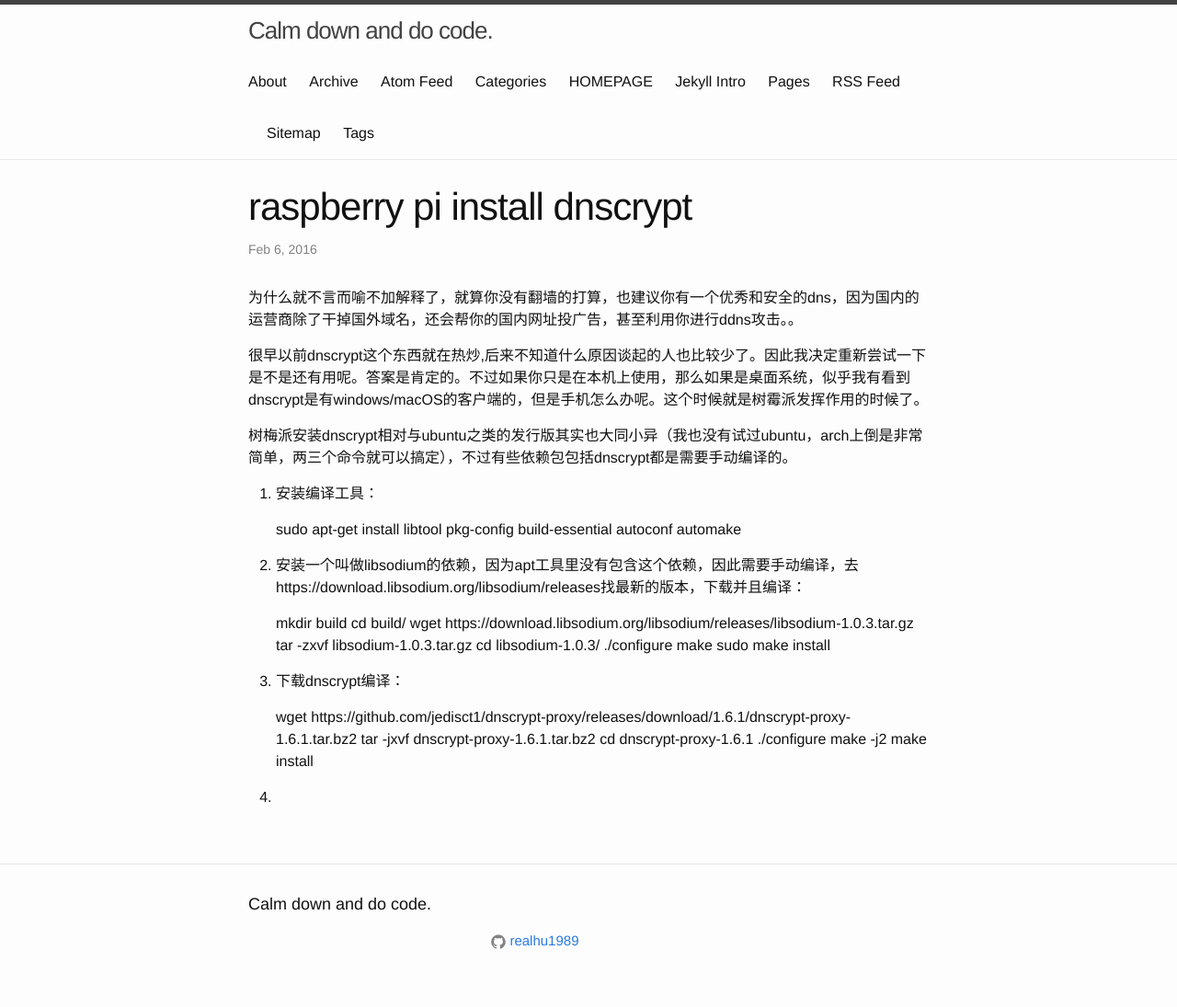
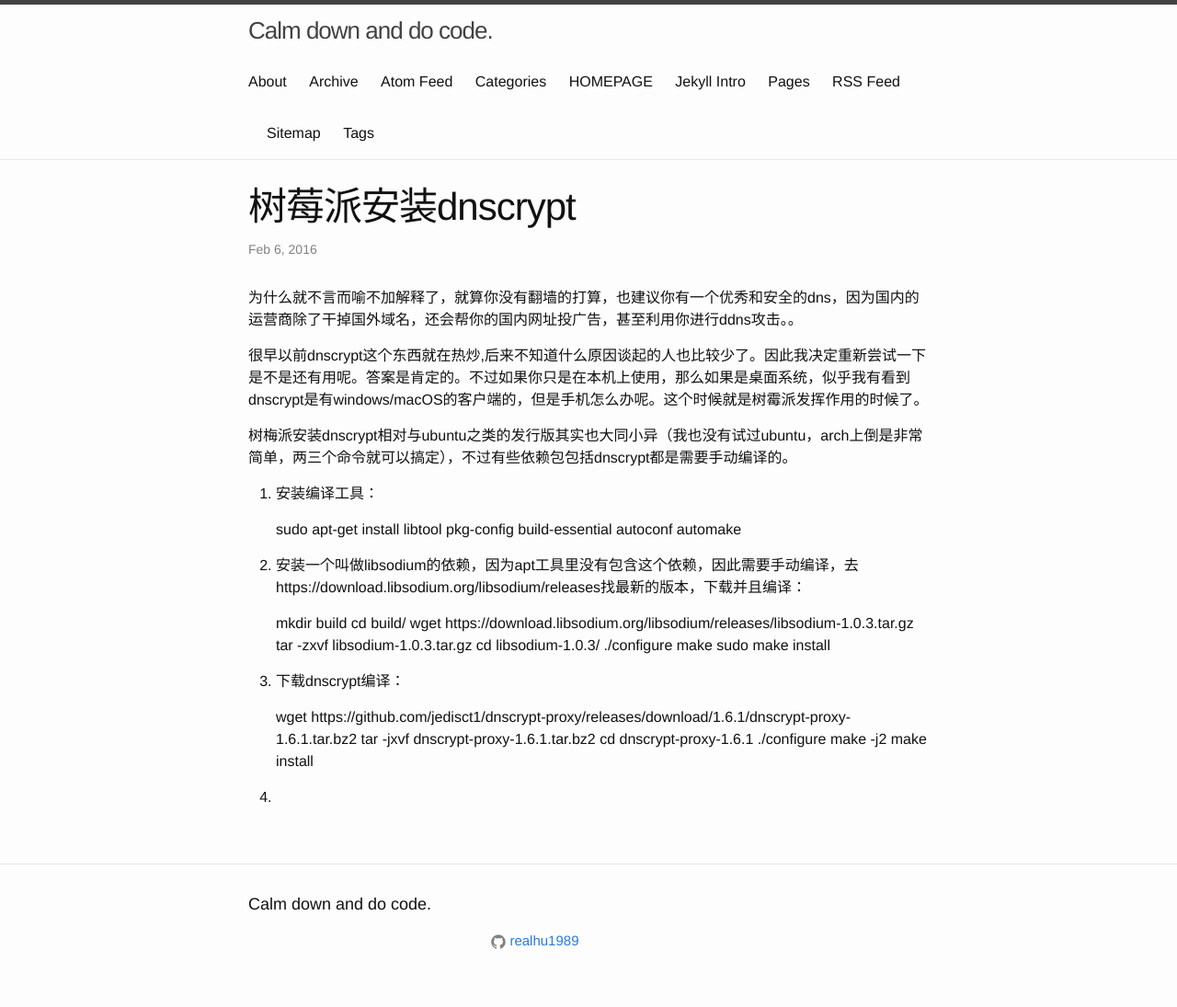
Before and after one commit to gccpacman/gccpacman.github.io, a Jekyll site: the page built from _posts/2016-02-06-raspberry-pi-install-dnscrypt.md, in a window 1280 px wide. Shown: the whole page at 92% size. Built offline with Jekyll 4.4.1, drawn with Linux system fonts in a browser that asks for light colours.

Commit message:
Update 2016-02-06-raspberry-pi-install-dnscrypt.md

```diff
--- a/_posts/2016-02-06-raspberry-pi-install-dnscrypt.md
+++ b/_posts/2016-02-06-raspberry-pi-install-dnscrypt.md
@@ -1,6 +1,6 @@
 ---
 layout: post
-title: "raspberry pi install dnscrypt"
+title: "树莓派安装dnscrypt"
 description: ""
 category:
 tags: []
```
